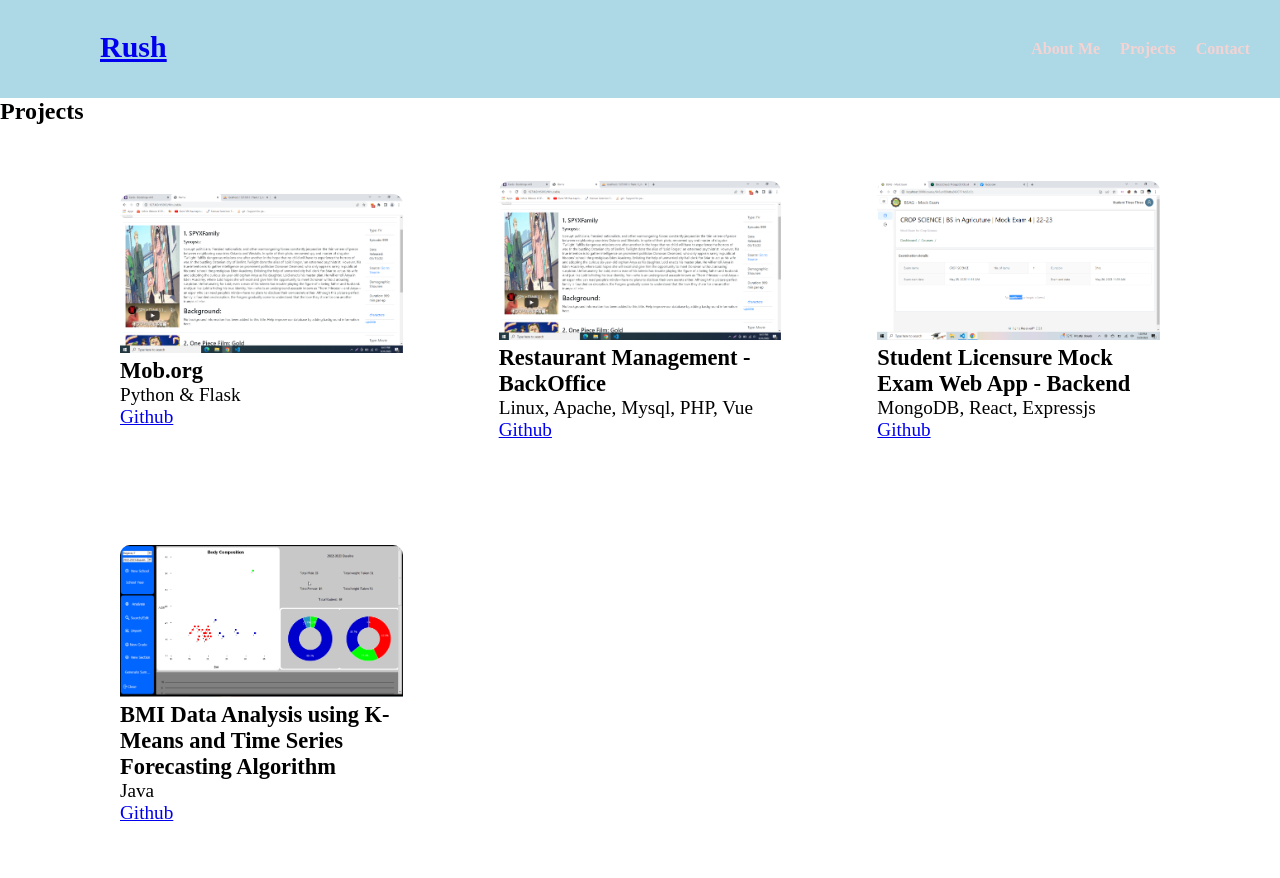
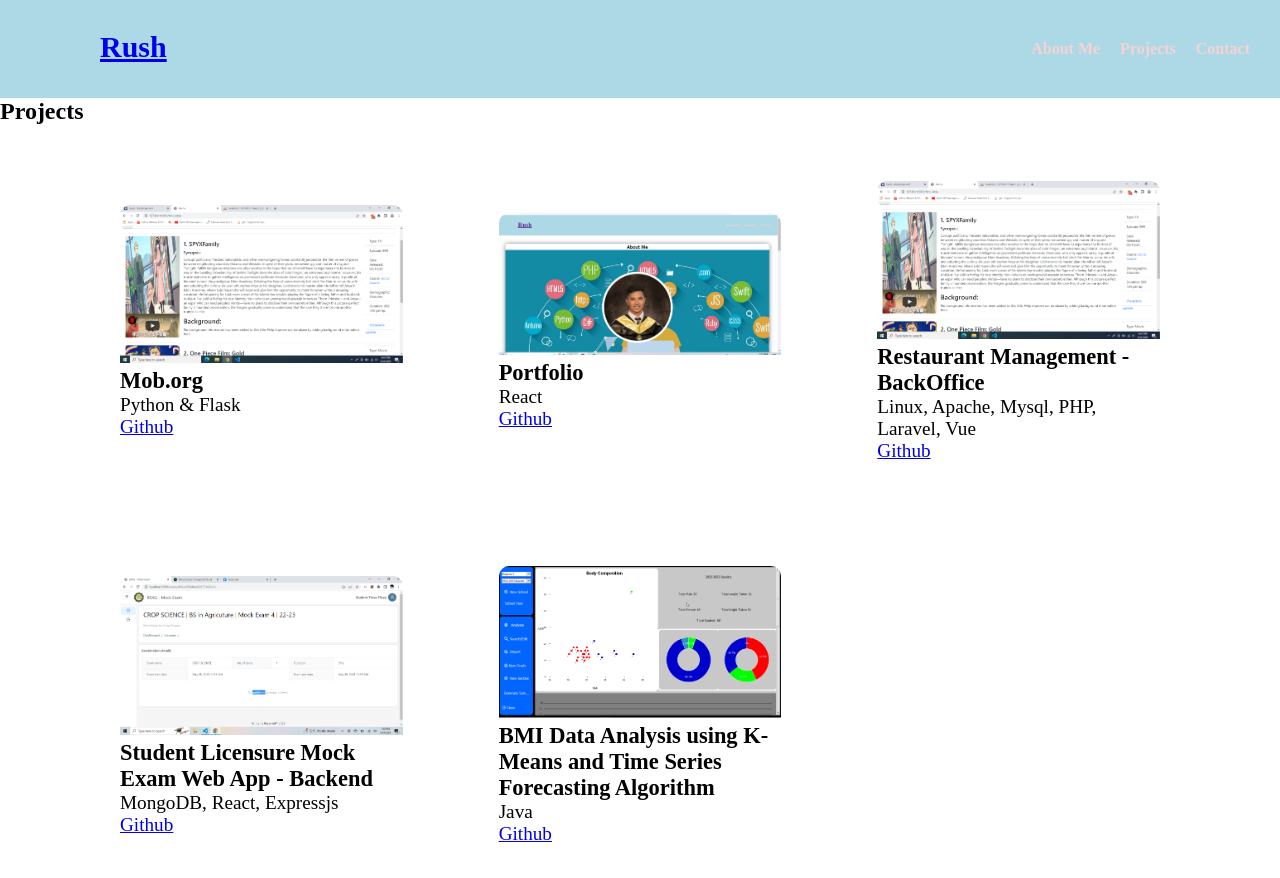
Before and after one commit to SidLD/Portfolio, a React (Create React App) app: page /project in a window 1280 px wide. Shown: the top 878 px of the page. Built offline with nearby package versions, Linux system fonts and the light colour scheme.

Commit message:
fix some

```diff
--- a/src/pages/Project/view.jsx
+++ b/src/pages/Project/view.jsx
@@ -4,6 +4,7 @@ import React from 'react'
 import mob from '../../asset/moborg.png'
 import exam from '../../asset/exam.png'
 import bmi from '../../asset/BMIAge.png'
+import portfolio from '../../asset/portfolio.png'
 function Project() {
   const data = [
     {
@@ -13,9 +14,15 @@ function Project() {
       github: 'https://github.com/SidLD/MOB'
     },
     {
+      img:portfolio,
+      title: 'Portfolio',
+      technology: 'React',
+      github: 'https://github.com/SidLD/Portfolio'
+    },
+    {
       img:mob,
       title: 'Restaurant Management - BackOffice',
-      technology: 'Linux, Apache, Mysql, PHP, Vue',
+      technology: 'Linux, Apache, Mysql, PHP, Laravel, Vue',
       github: 'https://github.com/SidLD/RestaurantManagement'
     },
     {
```
Also changed, not shown: src/asset/portfolio.png (added).
